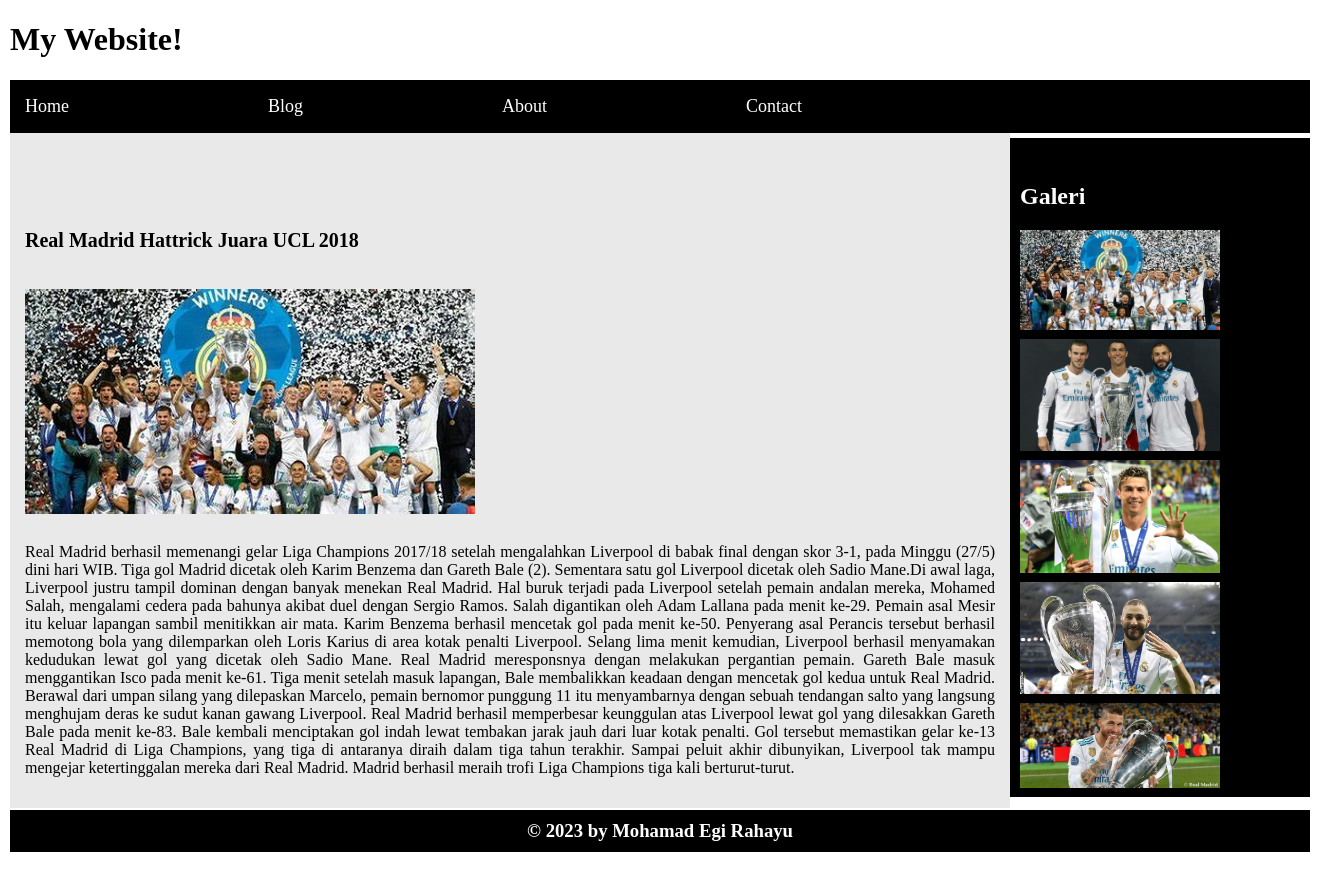
After one commit to Egirahayu/msib2023, a PHP site: page / in a window 1320 px wide. The commit adds this page. Run offline with PHP 8.4, Linux system fonts and the light colour scheme.

Commit message:
Html task completed

```diff
--- a/latihan1/index.html
+++ b/html/latihan1/index.html
@@ -14,6 +14,10 @@
 
     li {
       margin-left: 45px;
+    }
+
+    p {
+      text-align: justify;
     }
   </style>
 </head>
--- a/latihan2/css/style.css
+++ b/html/latihan2/css/style.css
@@ -1,5 +1,5 @@
 .container {
-  width: 1500px;
+  width: 1300px;
   margin: auto;
 }
 
@@ -15,26 +15,37 @@
 
 .nav li {
   margin-left: -25px;
-  margin-right: 290px;
+  margin-right: 220px;
   font-size: 18px;
+}
+
+.nav a {
+  text-decoration: none;
+  color: white;
 }
 
 .main {
   background-color: rgb(233, 233, 233);
-  width: 1200px;
-  height: 820px;
+  width: 1000px;
+  height: 675px;
   float: left;
 }
 
 .main h4 {
-  padding: 10px;
-  padding-top: 75px;
+  padding: 15px;
+  padding-top: 70px;
   font-size: 20px;
 }
 
-.main img,
-p {
-  padding: 10px;
+.main img {
+  margin-top: -20px;
+  padding: 15px;
+}
+
+.main p {
+  margin-top: -5px;
+  padding: 15px;
+  text-align: justify;
 }
 
 .sidebar {
@@ -43,6 +54,7 @@
   color: white;
   float: right;
   margin-top: 5px;
+  margin-bottom: 5px;
 }
 
 .sidebar h2 {
@@ -52,7 +64,9 @@
 
 .sidebar img {
   margin-left: 10px;
-  margin-bottom: 5px;
+  padding-bottom: 5px;
+  max-width: 200px;
+  max-height: 175px;
 }
 
 .footer {
--- /dev/null
+++ b/html/latihan2/index.html
@@ -0,0 +1,80 @@
+<!DOCTYPE html>
+<html lang="en">
+
+<head>
+  <meta charset="UTF-8">
+  <meta http-equiv="X-UA-Compatible" content="IE=edge">
+  <meta name="viewport" content="width=device-width, initial-scale=1.0">
+  <title>HTML Latihan 2</title>
+
+  <link rel="stylesheet" href="css/style.css">
+</head>
+
+<body>
+  <div class="container">
+    <h1>My Website!</h1>
+
+    <div class="nav">
+      <ul>
+        <li><a href="#">Home</a></li>
+        <li><a href="#">Blog</a></li>
+        <li><a href="#">About</a></li>
+        <li><a href="#">Contact</a></li>
+      </ul>
+    </div>
+
+    <div class="content cf">
+      <div class="main">
+        <h4>Real Madrid Hattrick Juara UCL 2018</h4>
+
+        <img src="img/Real Madrid.jpg" alt="Real Madrid">
+
+        <p>Real Madrid berhasil memenangi gelar Liga Champions 2017/18 setelah mengalahkan Liverpool di babak final
+          dengan skor 3-1, pada Minggu (27/5) dini hari WIB. Tiga gol Madrid dicetak oleh Karim Benzema dan Gareth Bale
+          (2). Sementara satu gol Liverpool dicetak oleh Sadio Mane.Di awal laga, Liverpool justru tampil dominan dengan
+          banyak menekan Real Madrid.
+
+          Hal buruk terjadi pada Liverpool setelah pemain andalan mereka, Mohamed Salah, mengalami cedera pada bahunya
+          akibat duel dengan Sergio Ramos. Salah digantikan oleh Adam Lallana pada menit ke-29. Pemain asal Mesir itu
+          keluar lapangan sambil menitikkan air mata.
+
+          Karim Benzema berhasil mencetak gol pada menit ke-50. Penyerang asal Perancis tersebut berhasil memotong bola
+          yang dilemparkan oleh Loris Karius di area kotak penalti Liverpool.
+
+          Selang lima menit kemudian, Liverpool berhasil menyamakan kedudukan lewat gol yang dicetak oleh Sadio Mane.
+
+          Real Madrid meresponsnya dengan melakukan pergantian pemain. Gareth Bale masuk menggantikan Isco pada menit
+          ke-61.
+
+          Tiga menit setelah masuk lapangan, Bale membalikkan keadaan dengan mencetak gol kedua untuk Real Madrid.
+          Berawal dari umpan silang yang dilepaskan Marcelo, pemain bernomor punggung 11 itu
+          menyambarnya dengan sebuah tendangan salto yang langsung menghujam deras ke sudut kanan gawang Liverpool.
+
+          Real Madrid berhasil memperbesar keunggulan atas Liverpool lewat gol yang dilesakkan Gareth Bale pada menit
+          ke-83. Bale kembali menciptakan gol indah lewat tembakan jarak jauh dari luar kotak penalti. Gol tersebut
+          memastikan gelar ke-13 Real Madrid di Liga Champions, yang tiga di antaranya diraih dalam tiga tahun terakhir.
+
+          Sampai peluit akhir dibunyikan, Liverpool tak mampu mengejar ketertinggalan mereka dari Real Madrid. Madrid
+          berhasil meraih trofi Liga Champions tiga kali berturut-turut.
+        </p>
+      </div>
+
+      <div class="sidebar">
+        <h2>Galeri</h2>
+
+        <img src="img/Real Madrid.jpg" alt="Madrid">
+        <img src="img/BBC.jpg" alt="BBc">
+        <img src="img/Ronaldo.jpg" alt="Ronaldo">
+        <img src="img/Benzema.jpg" alt="Benzema">
+        <img src="img/Ramos.jpg" alt="Ramos">
+      </div>
+    </div>
+
+    <div class="footer">
+      <h3>© 2023 by Mohamad Egi Rahayu</h3>
+    </div>
+  </div>
+
+</body>
+
+</html>
```
Also changed, not shown: html/tugas/css/style.css (renamed from tugas/css/style.css, +8 -5 lines), html/tugas/index.html (added, +57 -0 lines), latihan2/index.html (deleted, +0 -76 lines), tugas/index.html (deleted, +0 -58 lines), html/latihan1/img/Egi Rahayu.png (renamed from latihan1/img/Egi Rahayu.png), html/latihan2/img/BBC.jpg (added), html/latihan2/img/Benzema.jpg (added), html/latihan2/img/Ramos.jpg (added), html/latihan2/img/Real Madrid.jpg (added), html/latihan2/img/Ronaldo.jpg (added), html/tugas/img/Luffy.jpg (added), html/tugas/img/OnePiece.jpg (added), latihan2/img/Madrid.jpg (deleted), latihan2/img/Real Madrid.jpg (deleted), 2 more files.
